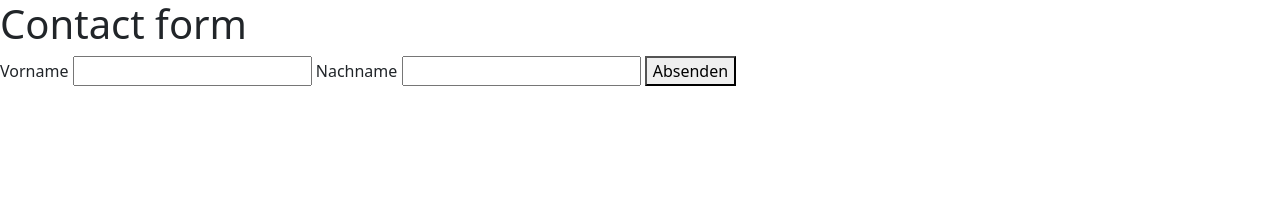
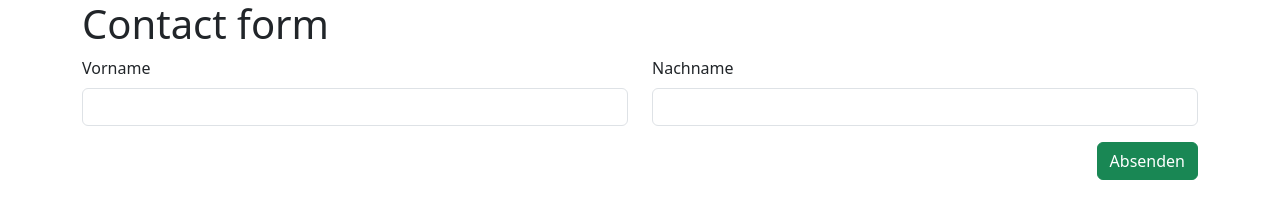
Before and after one commit to aljoshakoecher/opcua-webapp-tutorial, a plain HTML site: page basics/contact-form.html in a window 1280 px wide. Drawn offline with nearby package versions, Linux system fonts and the light colour scheme.

Commit message:
Added bootstrap grid

```diff
--- a/basics/contact-form.html
+++ b/basics/contact-form.html
@@ -5,14 +5,46 @@
 	<script src="https://cdn.jsdelivr.net/npm/bootstrap@5.3.0-alpha2/dist/js/bootstrap.bundle.min.js" integrity="sha384-qKXV1j0HvMUeCBQ+QVp7JcfGl760yU08IQ+GpUo5hlbpg51QRiuqHAJz8+BrxE/N" crossorigin="anonymous"></script>
 </head>
 
-<h1>Contact form</h1>
+<!-- Lets start with a simple example of the basic grid -->
+<!-- <div class="container">
+	<div class="row">
+		<div class="col">A</div>
+		<div class="col">B</div>
+		<div class="col">C</div>
+		<div class="col">D</div>
+		<div class="col">E</div>
+		<div class="col">F</div>
+		<div class="col">G</div>
+		<div class="col">H</div>
+		<div class="col">I</div>
+		<div class="col">J</div>
+		<div class="col">K</div>
+		<div class="col">L</div>
+	</div>
+</div> -->
 
-<form>
-	<label for="firstName">Vorname</label>
-	<input id="firstName" type="text">
-
-	<label for="lastName">Nachname</label>
-	<input id="lastName" type="text">
-
-	<button type="button">Absenden</button>
-</form>
+<!-- Lets add bootstrap to our form -->
+<div class="container">
+	<div class="row">
+		<div class="col-12">
+			<h1>Contact form</h1>
+		</div>
+	</div>
+	<form>
+		<div class="row">
+			<div class="col-6">
+				<label for="firstName" class="form-label">Vorname</label>
+				<input id="firstName" class="form-control" type="text">
+			</div>
+			<div class="col-6">
+				<label for="lastName" class="form-label">Nachname</label>
+				<input id="lastName" class="form-control" type="text">
+			</div>
+		</div>
+		<div class="row mt-3">
+			<div class="col-12">
+				<button type="button" class="float-end btn btn-success">Absenden</button>
+			</div>
+		</div>
+	</form>
+</div>
```
